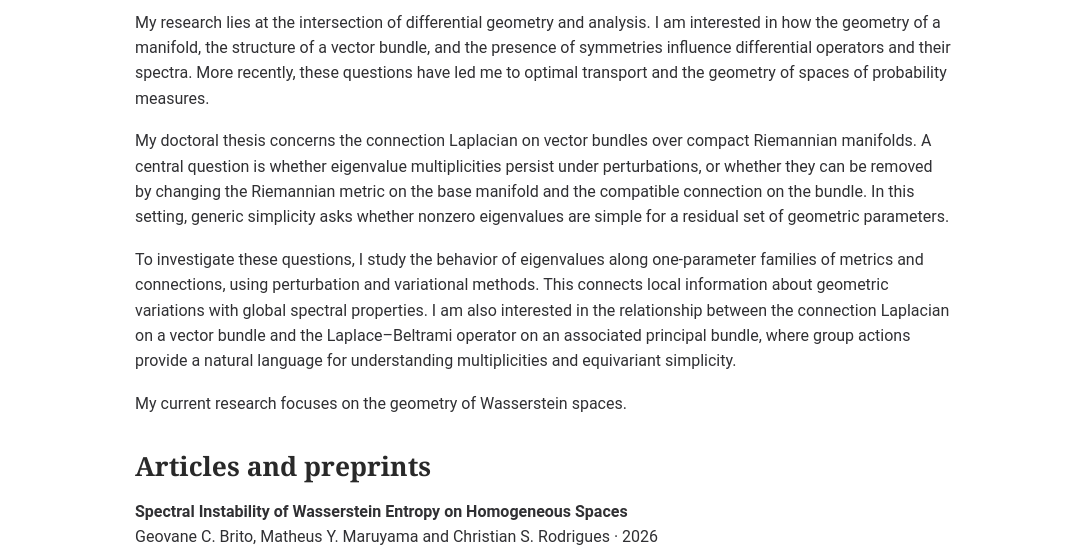
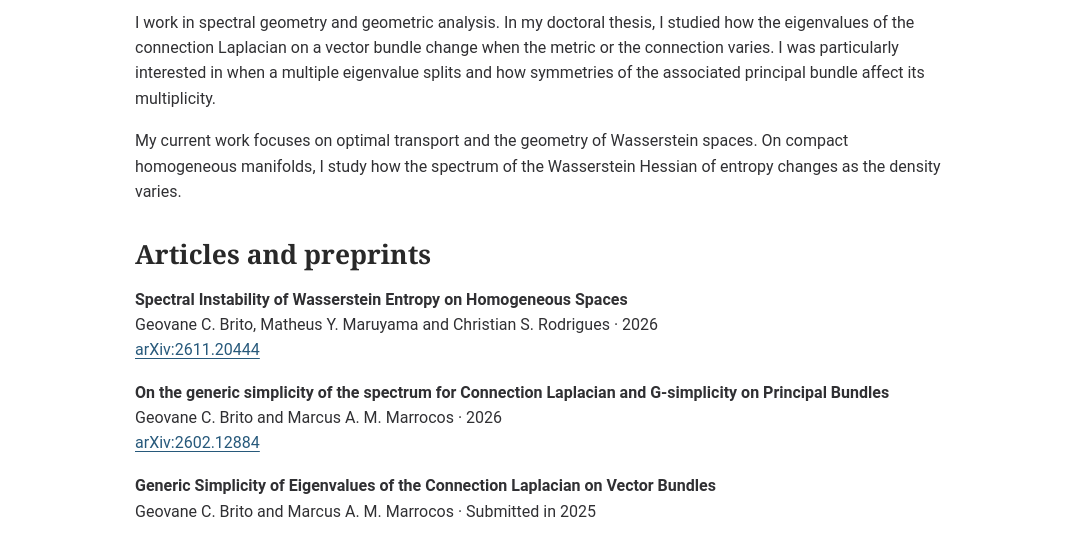
Before and after one commit to gcbrito-jpg/geovanecardoso, a plain HTML site: page research.html in a window 1280 px wide. Shown: the part 183-732 px from the top of the page, without its empty margins (97-1183 px from the left). Drawn offline with Linux system fonts and the light colour scheme.

Commit message:
Shorten the research overview

```diff
--- a/research.html
+++ b/research.html
@@ -15,10 +15,8 @@
 </div></header>
 <main>
 <h1 id="h.9x2wmyx9tnpg"><strong>Research</strong></h1>
-<p>My research lies at the intersection of differential geometry and analysis. I am interested in how the geometry of a manifold, the structure of a vector bundle, and the presence of symmetries influence differential operators and their spectra. More recently, these questions have led me to optimal transport and the geometry of spaces of probability measures.</p>
-<p>My doctoral thesis concerns the connection Laplacian on vector bundles over compact Riemannian manifolds. A central question is whether eigenvalue multiplicities persist under perturbations, or whether they can be removed by changing the Riemannian metric on the base manifold and the compatible connection on the bundle. In this setting, generic simplicity asks whether nonzero eigenvalues are simple for a residual set of geometric parameters.</p>
-<p>To investigate these questions, I study the behavior of eigenvalues along one-parameter families of metrics and connections, using perturbation and variational methods. This connects local information about geometric variations with global spectral properties. I am also interested in the relationship between the connection Laplacian on a vector bundle and the Laplace–Beltrami operator on an associated principal bundle, where group actions provide a natural language for understanding multiplicities and equivariant simplicity.</p>
-<p>My current research focuses on the geometry of Wasserstein spaces.</p>
+<p>I work in spectral geometry and geometric analysis. In my doctoral thesis, I studied how the eigenvalues of the connection Laplacian on a vector bundle change when the metric or the connection varies. I was particularly interested in when a multiple eigenvalue splits and how symmetries of the associated principal bundle affect its multiplicity.</p>
+<p>My current work focuses on optimal transport and the geometry of Wasserstein spaces. On compact homogeneous manifolds, I study how the spectrum of the Wasserstein Hessian of entropy changes as the density varies.</p>
 <h2 id="h.wo2dp7ce7eox"><strong>Articles and preprints</strong></h2>
 <p><strong>Spectral Instability of Wasserstein Entropy on Homogeneous Spaces</strong><br>Geovane C. Brito, Matheus Y. Maruyama and Christian S. Rodrigues · 2026<br><a href="https://arxiv.org/abs/2611.20444">arXiv:2611.20444</a></p>
 <p><strong>On the generic simplicity of the spectrum for Connection Laplacian and G-simplicity on Principal Bundles</strong><br>Geovane C. Brito and Marcus A. M. Marrocos · 2026<br><a href="https://arxiv.org/abs/2602.12884">arXiv:2602.12884</a></p>
```
